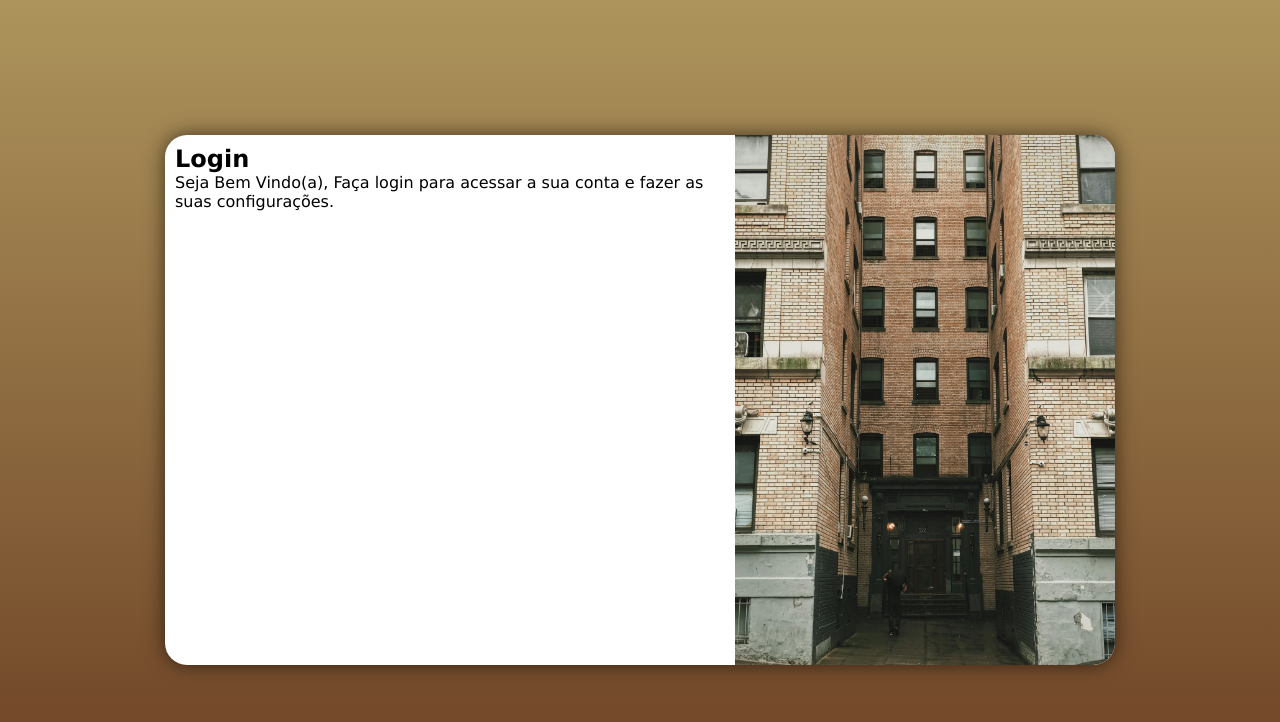
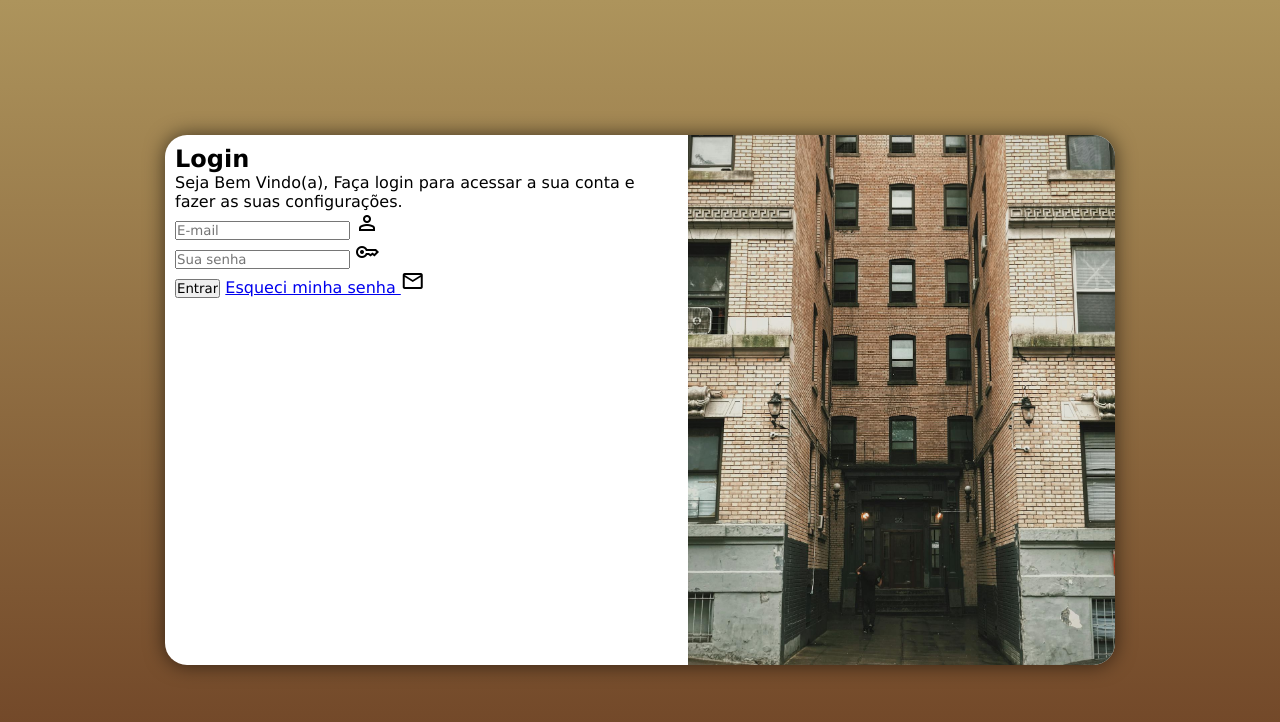
Before and after one commit to mongCodes/projeto-login-2, a plain HTML site: page index.html in a window 1280 px wide. Drawn offline with nearby package versions, Linux system fonts and the light colour scheme.

Commit message:
formulário e atualizações pontuais.

```diff
--- a/estilos/media-quary.css
+++ b/estilos/media-quary.css
@@ -34,12 +34,12 @@
 
     section#login > div#foto {
         float: right;
-        width: 40%;
+        width: 45%;
         height: 100%;
     }
     section#login > div#formu {
         float: left;
-        width: 60%;
+        width: 55%;
         height: 100%;
     }
 
--- a/estilos/style.css
+++ b/estilos/style.css
@@ -47,6 +47,10 @@ div#formu {
 
 }
 
+i {
+    color: black;
+}
+
 /* Paleta de cores.
 #ad945c, #6d4124
 */
--- a/index.html
+++ b/index.html
@@ -6,6 +6,7 @@
     <title>Projeto Login 2</title>
     <link rel="stylesheet" href="estilos/style.css">
     <link rel="stylesheet" href="estilos/media-quary.css">
+    <link href="https://fonts.googleapis.com/css2?family=Material+Symbols+Outlined" rel="stylesheet" />
 </head>
 <body>
     <main>
@@ -17,7 +18,16 @@
                 <h1>Login</h1>
                 <p>Seja Bem Vindo(a), Faça login para acessar a sua conta e fazer as suas configurações.</p>
                 <form action="formulario.php" method="post" autocomplete="on">
-
+                    <div>
+                        <input type="email" name="nome" id="inome" required minlength="4" maxlength="20" placeholder="E-mail">
+                        <label for="inome"><i class="material-symbols-outlined">person</i></label>
+                    </div>
+                    <div>
+                        <input type="password" name="senha" id="isenha" required minlength="10" maxlength="20" placeholder="Sua senha">
+                        <label for="isenha"><i class="material-symbols-outlined">key</i></label>
+                    </div>
+                    <input type="submit" value="Entrar">
+                    <a href="esqueci.html" target="_blank">Esqueci minha senha <i class="material-symbols-outlined">mail</i></a>
                 </form>
             </div>
         </section>
```
